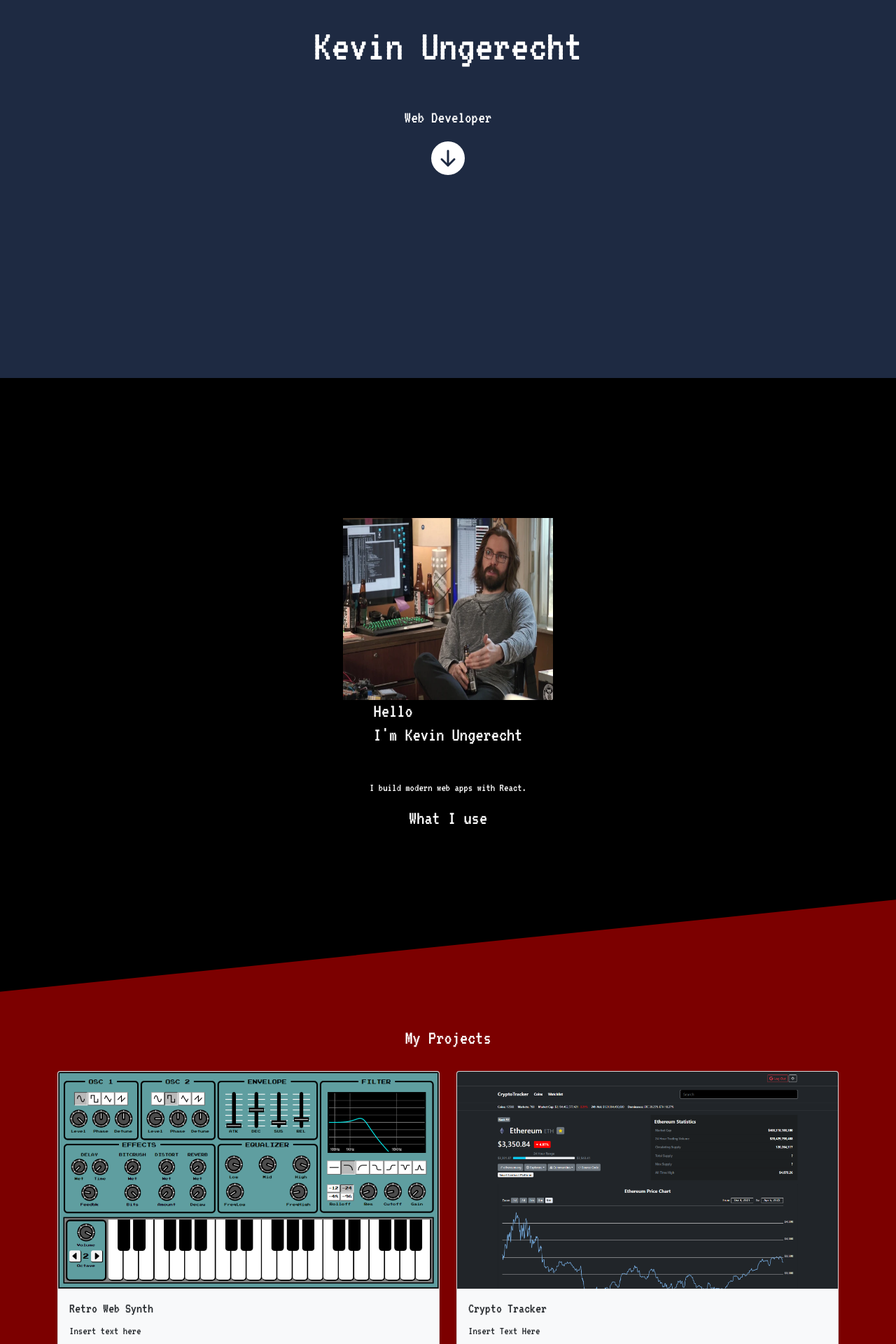
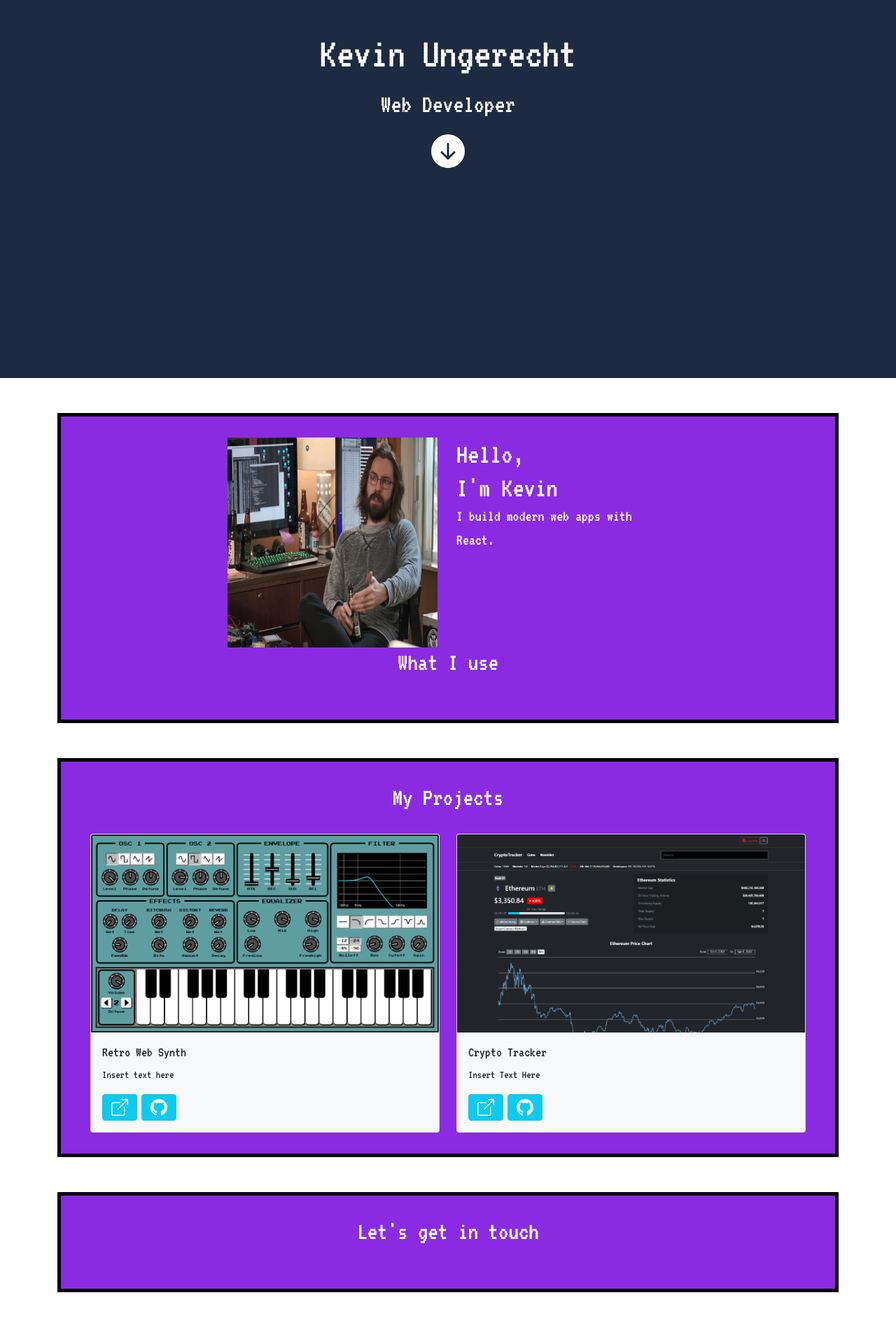
Before and after one commit to ungerecht/portfolio, a Next.js app: page / in a window 1280 px wide. Shown: the part 260-2180 px from the top of the page at 70% size. After the commit the page ends 2106 px from the top, so only its background shows below. Built offline with nearby package versions, Linux system fonts and the light colour scheme.

Commit message:
Change styles for sections

```diff
--- a/pages/index.tsx
+++ b/pages/index.tsx
@@ -3,13 +3,14 @@ import Head from 'next/head'
 import Image from 'next/image'
 import Navbar from '../components/Navbar'
 import Projects from '../components/Projects'
+import { Container, Row, Col } from 'react-bootstrap'
 
 import styles from '../styles/Home.module.css'
 
 const Home: NextPage = () => {
   return (
     <div>
-      <Navbar />
+      {/* <Navbar /> */}
       <Head>
         <title>Ungerecht</title>
         <meta name='description' content='Kevin Ungerecht Portfolio' />
@@ -18,10 +19,8 @@ const Home: NextPage = () => {
       </Head>
 
       <section className={styles.home}>
-        <h1 className={styles.title}>Kevin Ungerecht</h1>
-
-        <p className={styles.description}>Web Developer</p>
-
+        <h1>Kevin Ungerecht</h1>
+        <p>Web Developer</p>
         <div className={styles.button}>
           <a href='#about'>
             <Image
@@ -33,38 +32,42 @@ const Home: NextPage = () => {
           </a>
         </div>
       </section>
+      <Container>
         <main>
-        <section className={styles.about} id='about'>
-          <div className={styles.aboutClipped}>
+          <section className={styles.section} id='about'>
+            <Row>
+              <Col md={6} sm={12} className='d-flex justify-content-center'>
                 <Image
+                  className={styles.image}
                   src='/gilfoyle.webp'
                   alt='About Me Image'
                   width={300}
-              height={260}
+                  height={300}
                 />
-            <h3 className={styles.title}>
-              Hello
+              </Col>
+              <Col>
+                <h3 className={styles.intro}>
+                  Hello,
                   <br />
-              I'm Kevin Ungerecht
+                  I'm Kevin
                 </h3>
+
                 <p className={styles.description}>
                   I build modern web apps with React.
                 </p>
-            <section className={styles.tech}>
+              </Col>
+            </Row>
             <h3 className={styles.title}>What I use</h3>
           </section>
-          </div>
-        </section>
-        <section className={styles.projects} id='projects'>
-          <div className={styles.projectsClipped}>
+          <section className={styles.section} id='projects'>
             <h3 className={styles.title}>My Projects</h3>
             <Projects />
-          </div>
           </section>
-        <section className={styles.contact} id='contact'>
+          <section className={styles.section} id='contact'>
             <h3 className={styles.title}>Let's get in touch</h3>
           </section>
         </main>
+      </Container>
     </div>
   )
 }
--- a/styles/Home.module.css
+++ b/styles/Home.module.css
@@ -1,18 +1,21 @@
-.container {
-  padding: 0 3rem;
+.title,
+.intro,
+.description {
+  color: white;
 }
 
 .title {
   margin-bottom: 30px;
+  font-size: 36px;
+}
+
+.intro {
+  margin-bottom: 0;
+  font-size: calc(21px + 1.5vw);
 }
 
 .description {
-  margin: 1rem 0;
-}
-
-.title,
-.description {
-  color: white;
+  font-size: calc(16px + 0.5vw);
 }
 
 .home {
@@ -22,87 +25,25 @@
   justify-content: center;
   align-items: center;
   background-color: rgb(30, 42, 66);
-  position: relative;
-  padding: 100px 0;
+  color: white;
+  padding: 16px;
 }
 
-.home > .title {
-  line-height: 1.15;
-  font-size: 4rem;
+.home > h1 {
+  font-size: calc(42px + 1.5vw);
 }
 
-.home > .description {
-  line-height: 1.5;
-  font-size: 1.5rem;
+.home > p {
+  font-size: calc(21px + 1.25vw);
 }
 
-.about {
-  min-height: 100vh;
+.section {
   display: flex;
-  background-color: rgb(124, 0, 0);
-  position: relative;
-  top: 0;
-  z-index: 0;
+  background-color: blueviolet;
+  flex-direction: column;
+  justify-content: center;
+  align-items: center;
+  margin-top: 50px;
+  border: 5px solid black;
+  padding: 30px;
 }
-
-.aboutClipped {
-  min-height: 100vh;
-  width: 100%;
-  display: flex;
-  flex-direction: column;
-  align-items: center;
-  background-color: black;
-  position: relative;
-  padding: 200px 0;
-  z-index: 1;
-  clip-path: polygon(0 0, 100% 0%, 100% 85%, 0 100%);
-}
-
-.about > .title {
-  line-height: 1;
-  font-size: 3rem;
-}
-
-.about > .description {
-  line-height: 1.5;
-  font-size: 1.25rem;
-}
-
-.projects {
-  min-height: 100vh;
-  display: flex;
-  background-color: rgb(0, 56, 56);
-  position: relative;
-  top: -1;
-  z-index: 0;
-}
-
-.projectsClipped {
-  min-height: 100vh;
-  width: 100%;
-  display: flex;
-  flex-direction: column;
-  align-items: center;
-  background-color: rgb(124, 0, 0);
-  position: relative;
-  padding: 50px 0;
-  z-index: 1;
-  clip-path: polygon(0 0, 100% 0, 100% 100%, 0 85%);
-}
-
-.contact {
-  min-height: 90vh;
-  display: flex;
-  flex-direction: column;
-  align-items: center;
-  background-color: rgb(0, 56, 56);
-  position: relative;
-  padding: 50px 0;
-}
-
-@media (max-width: 600px) {
-  .grid {
-    width: 100%;
-    flex-direction: column;
-  }
-}
```
Lines whose indentation alone changed are shown as unchanged.
